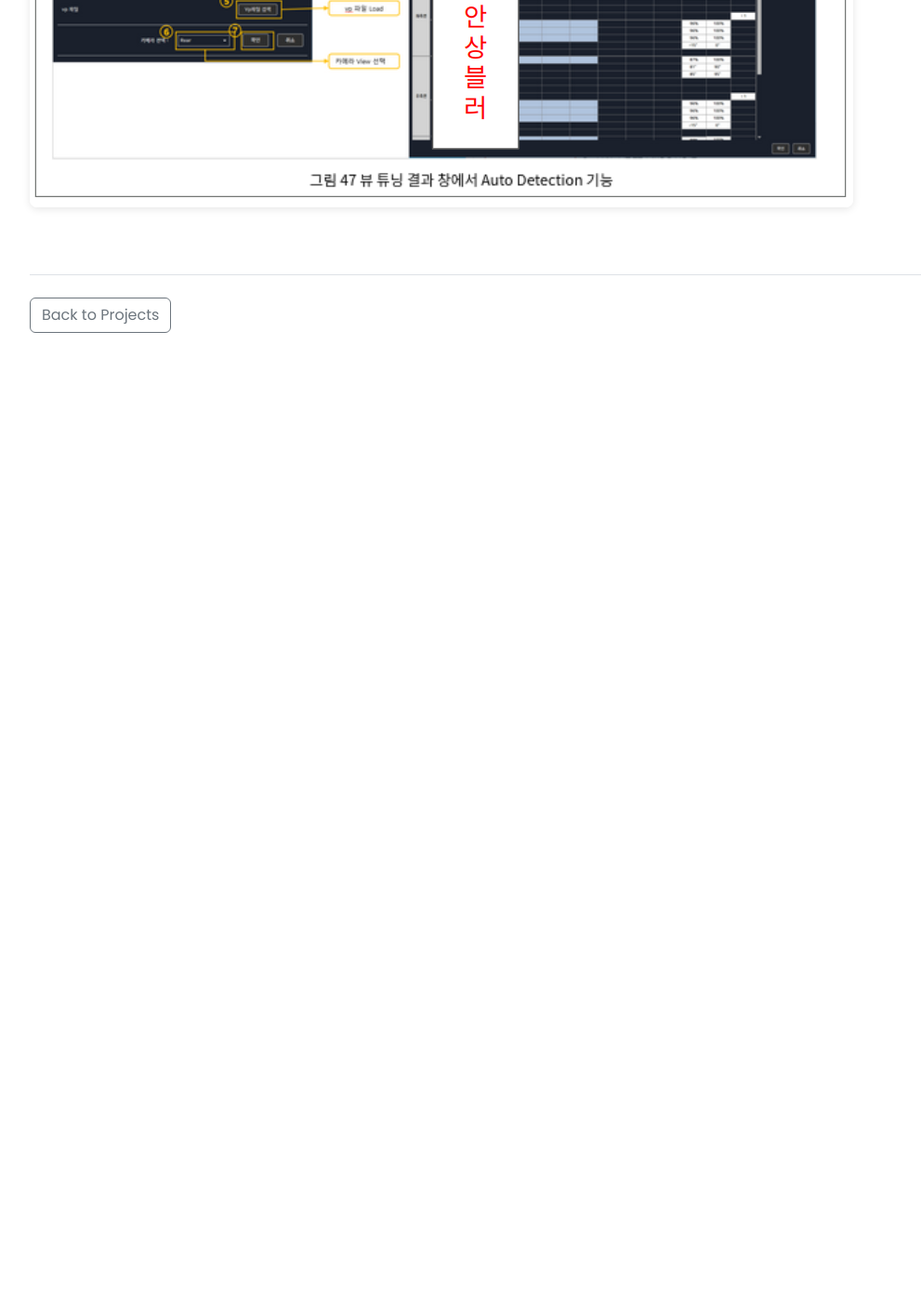
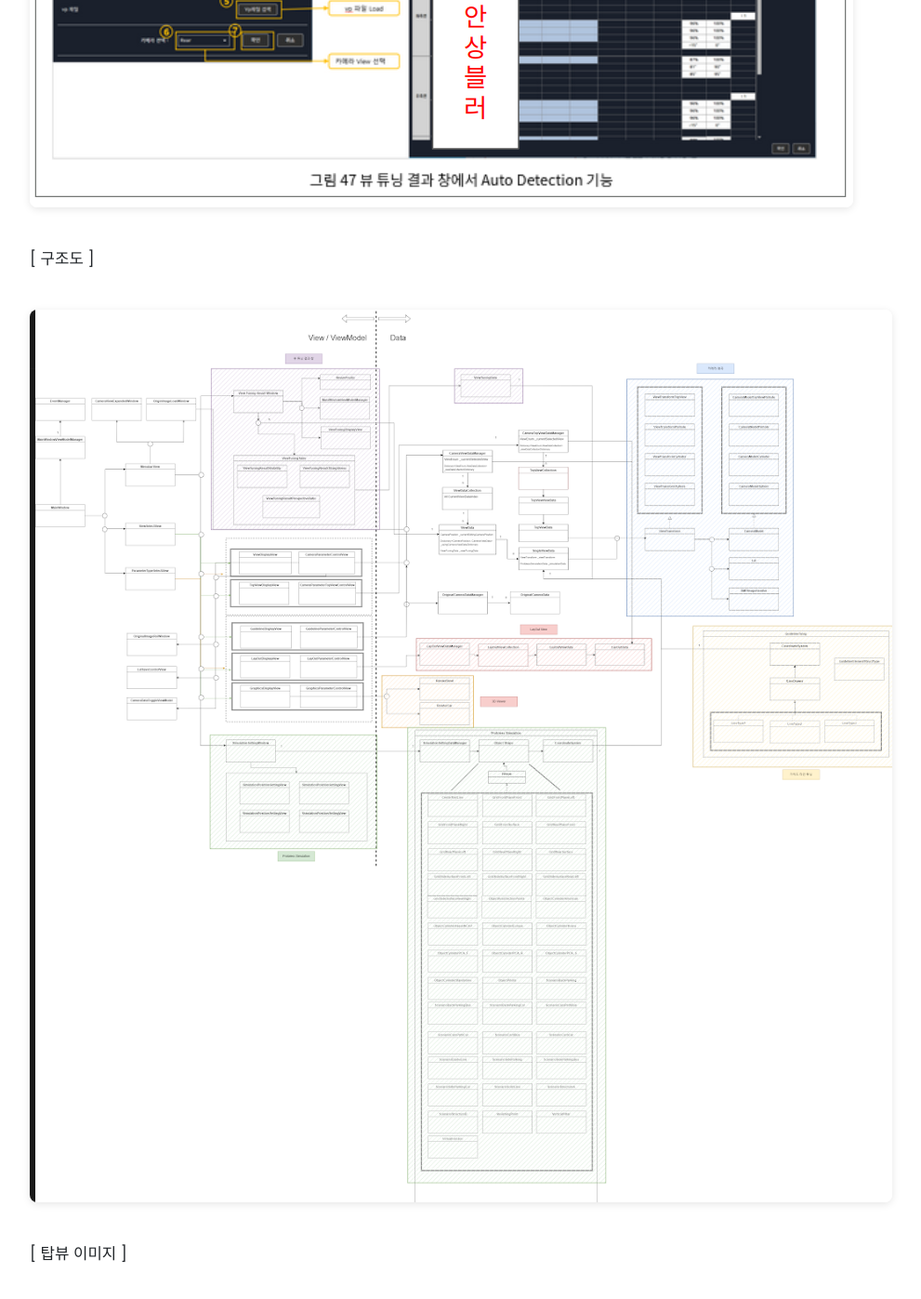
Before and after one commit to jinwoo-Sync/jinwoo-Sync.github.io, a Jekyll site: the page built from _projects/hyundai_calib.md, in a window 1280 px wide and 1400 px high, scrolled down 4463 px. Shown: the top 1397 px of the window at 93% size, without its empty margins (50-1041 px from the left). Built offline with Jekyll 4.4.1, drawn with Linux system fonts in a browser that asks for light colours; before the commit the page ends 4869 px from its top, so only the background shows below that.

Commit message:
탑뷰 이미지와 구조도 추가

```diff
--- a/_projects/hyundai_calib.md
+++ b/_projects/hyundai_calib.md
@@ -44,3 +44,12 @@
 [ 뷰 튜닝 창 개별 프로그램화 ]
 
 ![](/assets/images/projects/hyundai_calib/view_tuning.png)
+
+[ 구조도 ]
+
+![](/assets/images/projects/hyundai_calib/program_strcut.png)
+
+[ 탑뷰 이미지 ]
+
+![](/assets/images/projects/hyundai_calib/topview1.png)
+![](/assets/images/projects/hyundai_calib/topview2.png)
```
Also changed, not shown: assets/images/projects/hyundai_calib/program_strcut.png (added), assets/images/projects/hyundai_calib/topview1.png (added), assets/images/projects/hyundai_calib/topview2.png (added), 1 other file.
